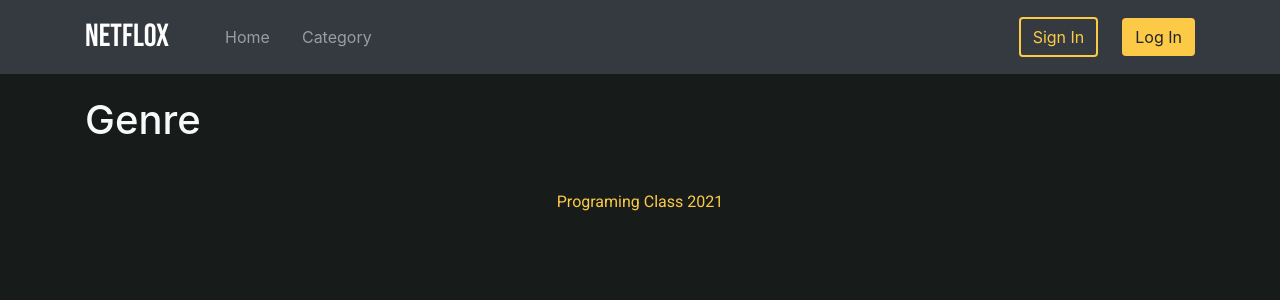
After one commit to ZamIzzudin/PHP-Crud, a PHP site: page /src/category.php in a window 1280 px wide. The commit adds this page. Shown: the top 300 px of the page. Run offline with PHP 8.4, Linux system fonts and the light colour scheme; data comes from the database, SQL or seed files in the repository; data that the repository does not hold is empty; some libraries are stand-ins or nearby versions.

Commit message:
create category page

```diff
--- a/src/asset/navbar.php
+++ b/src/asset/navbar.php
@@ -12,16 +12,10 @@
             <li class="nav-item mr-3">
                 <a class="nav-link" href="#">Category</a>
             </li>
-            <li class="nav-item mr-3">
-                <a class="nav-link" href="#">Actor</a>
-            </li>
-            <li class="nav-item mr-3">
-                <a class="nav-link" href="#">News</a>
-            </li>
             </ul>
             <form class="form-inline my-2 my-lg-0">
-            <button class="btn btn-outline-orange my-2 my-sm-0 mx-4" onclick="return alert('Cuman Hiasan Boss')" type="submit">Sign In</button>
-            <button class="btn btn-orange my-2 my-sm-0" onclick="return alert('Cuman Hiasan Boss')" type="submit">Log In</button>
+            <a class="btn btn-outline-orange my-2 my-sm-0 mx-4" onclick="return alert('Cuman Hiasan Boss')" >Sign In</a>
+            <a class="btn btn-orange my-2 my-sm-0" onclick="return alert('Cuman Hiasan Boss')" >Log In</a>
             </form>
         </div>
         </div>
--- /dev/null
+++ b/src/category.php
@@ -0,0 +1,73 @@
+<!doctype html>
+<html lang="en">
+  <head>
+    <?php
+        include "./asset/header.php";
+        include "../config/config_db.php";
+
+        $query = "SELECT * FROM film_genre, film, genre, poster WHERE film.id = film_genre.id_film && film.id = poster.id_film && genre.id = film_genre.id_genre";
+        $get_film_genre = mysqli_query($conn, $query);
+
+        $genres = [];
+
+        foreach ($get_film_genre as $film) {
+          array_push($genres,$film['genre']);
+        }
+
+        $genres = array_unique($genres);
+    ?>
+    <title>Category</title>
+  </head>
+  <body>
+    <?php include "./asset/navbar.php" ?>
+    <header></header>
+    <main class="container mt-5 pt-5">
+        <h1 class="text-light">Genre</h1>
+        <?php
+        foreach ($genres as $key => $genre) { ?>
+          <h3 class="text-orange col-12 mt-5"><?= $genre?></h3>
+        <?php $query = "SELECT * FROM film_genre, film, genre, poster WHERE film.id = film_genre.id_film && film.id = poster.id_film && genre.id = film_genre.id_genre && genre LIKE '$genre'";
+          $film_by_genre = mysqli_query($conn, $query);
+            foreach ($film_by_genre as $key => $film) { ?>
+            <?php if($key === 0) {?>
+                <div class="row mt-5">
+                    <div class="card bg-dark text-light mx-auto" style="width: 18rem;">
+                        <img src=<?= $film['thumbnail']?> class="card-img-top" alt="...">
+                        <div class="card-body">
+                        <h5 class="card-title overflow-hidden"><?= $film['title']?></h5>
+                        <p class="card-text"><?= $film['year']?></p>
+                            <a href="./src/movie-details.php?id=<?=$film['id']?>" class="btn btn-orange">See Details</a>
+                        </div>
+                    </div>
+            <?php  } elseif($key % 3 != 0) {?>
+                    <div class="card bg-dark text-light mx-auto" style="width: 18rem;">
+                        <img src=<?= $film['thumbnail']?> class="card-img-top" alt="...">
+                        <div class="card-body">
+                        <h5 class="card-title overflow-hidden"><?= $film['title']?></h5>
+                        <p class="card-text"><?= $film['year']?></p>
+                            <a href="./src/movie-details.php?id=<?=$film['id']?>" class="btn btn-orange">See Details</a>
+                        </div>
+                    </div>
+            <?php  } elseif($key % 3 === 0) {?>
+                </div>
+                <div class="row mt-5">
+                    <div class="card bg-dark text-light mx-auto" style="width: 18rem;">
+                        <img src=<?= $film['thumbnail']?> class="card-img-top" alt="...">
+                        <div class="card-body">
+                        <h5 class="card-title overflow-hidden"><?= $film['title']?></h5>
+                        <p class="card-text"><?= $film['year']?></p>
+                            <a href="./src/movie-details.php?id=<?=$film['id']?>" class="btn btn-orange">See Details</a>
+                        </div>
+                    </div>
+            <?php  } ?>
+        <?php } ?>
+        </div>
+        <?php }?>
+    </main>
+    <footer>
+        <span class="text text-orange footer-text d-block mx-auto">Programing Class 2021</span>
+    </footer>
+    <script src="https://cdn.jsdelivr.net/npm/jquery@3.5.1/dist/jquery.slim.min.js" integrity="sha384-DfXdz2htPH0lsSSs5nCTpuj/zy4C+OGpamoFVy38MVBnE+IbbVYUew+OrCXaRkfj" crossorigin="anonymous"></script>
+    <script src="https://cdn.jsdelivr.net/npm/bootstrap@4.6.1/dist/js/bootstrap.bundle.min.js" integrity="sha384-fQybjgWLrvvRgtW6bFlB7jaZrFsaBXjsOMm/tB9LTS58ONXgqbR9W8oWht/amnpF" crossorigin="anonymous"></script>
+  </body>
+</html>
--- a/src/create.php
+++ b/src/create.php
@@ -123,7 +123,9 @@
             </div>
         </form>
     </main>
-    <footer></footer>
+    <footer>
+        <span class="text text-orange footer-text d-block mx-auto">Programing Class 2021</span>
+    </footer>
     <script>
         if ( window.history.replaceState ) {
             window.history.replaceState( null, null, window.location.href );
--- a/src/movie-details.php
+++ b/src/movie-details.php
@@ -55,7 +55,9 @@
         </div>
         <?php } ?>
     </main>
-    <footer></footer>
+    <footer>
+        <span class="text text-orange footer-text d-block mx-auto">Programing Class 2021</span>
+    </footer>
 
     <script src="https://cdn.jsdelivr.net/npm/jquery@3.5.1/dist/jquery.slim.min.js" integrity="sha384-DfXdz2htPH0lsSSs5nCTpuj/zy4C+OGpamoFVy38MVBnE+IbbVYUew+OrCXaRkfj" crossorigin="anonymous"></script>
     <script src="https://cdn.jsdelivr.net/npm/bootstrap@4.6.1/dist/js/bootstrap.bundle.min.js" integrity="sha384-fQybjgWLrvvRgtW6bFlB7jaZrFsaBXjsOMm/tB9LTS58ONXgqbR9W8oWht/amnpF" crossorigin="anonymous"></script>
--- a/src/update.php
+++ b/src/update.php
@@ -63,7 +63,7 @@
         <?php foreach ($get_films as $film) { ?>
         <form class="row g-3" action="" method="POST">
             <?php if(isset($update_film) && $update_film === true) { ?>
-                <div class="alert alert-success" role="alert">
+                <div class="alert alert-success col-12" role="alert">
                 Successfully Edit A Movie
                 </div>
             <?php } ?>
@@ -124,7 +124,9 @@
         </form>
         <?php }?>
     </main>
-    <footer></footer>
+    <footer>
+        <span class="text text-orange footer-text d-block mx-auto">Programing Class 2021</span>
+    </footer>
     <script>
         if ( window.history.replaceState ) {
             window.history.replaceState( null, null, window.location.href );
```
Also changed, not shown: index.php (+3 -9 lines).
